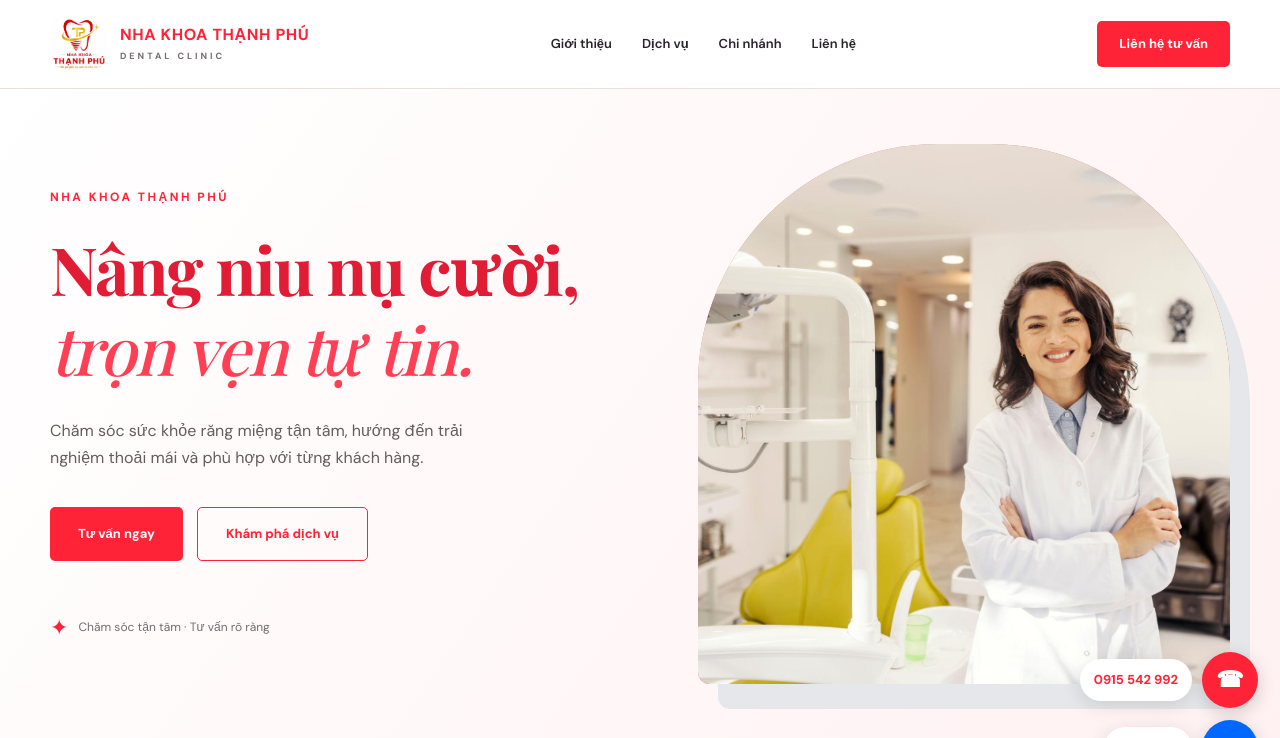
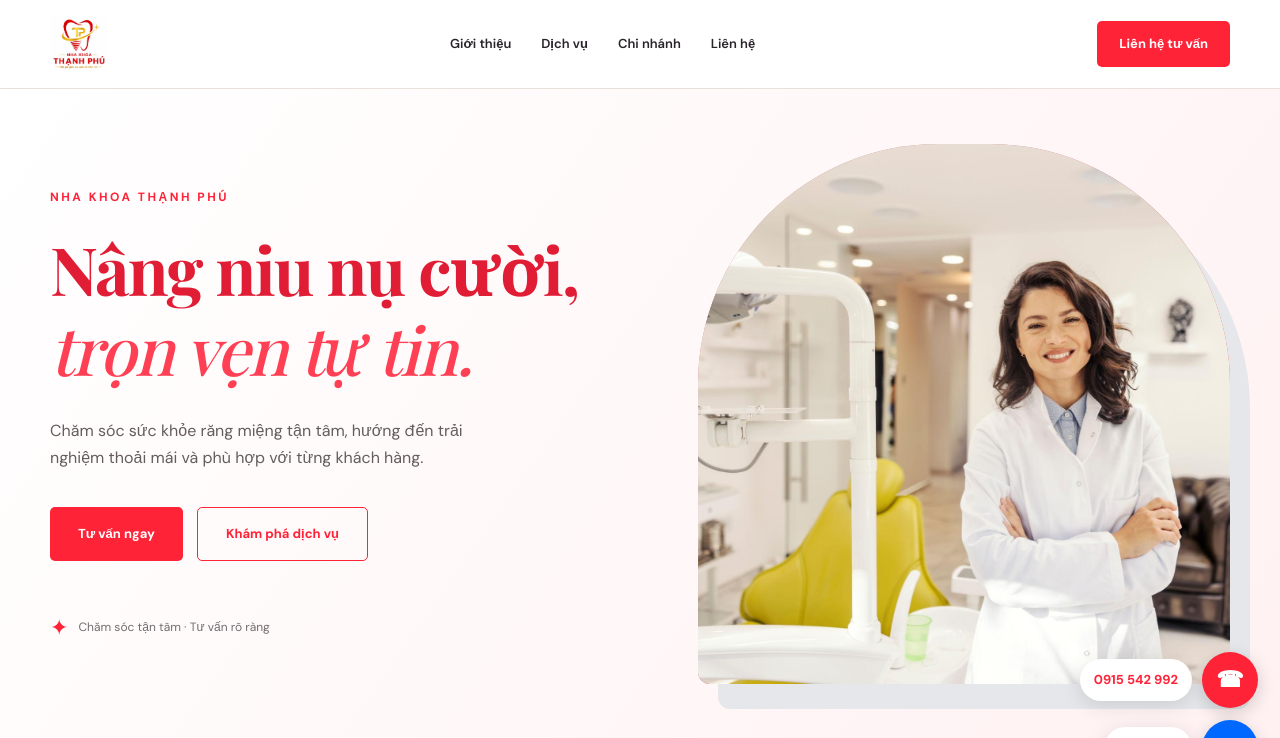
Before and after one commit to quangthanhservice-pixel/nha-khoa-thanh-phu, a FastAPI app: page / in a window 1280 px wide. Shown: the top 738 px of the page. Run offline with FastAPI, Linux system fonts and the light colour scheme; data that the repository does not hold is empty.

Commit message:
Show only original logo in header and footer without duplicate text

```diff
--- a/templates/home.html
+++ b/templates/home.html
@@ -16,9 +16,6 @@
     <a class="logo" href="/">
       <img class="brand-logo-image" src="/static/images/logo%20nktp.jpg" alt="Logo Nha Khoa Thạnh Phú" onerror="this.hidden=true;this.nextElementSibling.hidden=false">
       <span class="logo-mark" hidden>✚</span>
-      <span>NHA KHOA THẠNH PHÚ
-        <small>DENTAL CLINIC</small>
-      </span>
     </a>
     <nav class="nav-links" aria-label="Điều hướng chính">
       <a href="#gioi-thieu">Giới thiệu</a>
@@ -498,9 +495,6 @@
       <a href="/" class="footer-logo">
         <img class="footer-brand-logo-image" src="/static/images/logo%20nktp.jpg" alt="Logo Nha Khoa Thạnh Phú" onerror="this.hidden=true;this.nextElementSibling.hidden=false">
         <span class="footer-logo-icon" hidden>✚</span>
-        <span>NHA KHOA THẠNH PHÚ
-          <small>DENTAL CLINIC</small>
-        </span>
       </a>
       <p>
         Đồng hành cùng khách hàng trong hành trình
```
